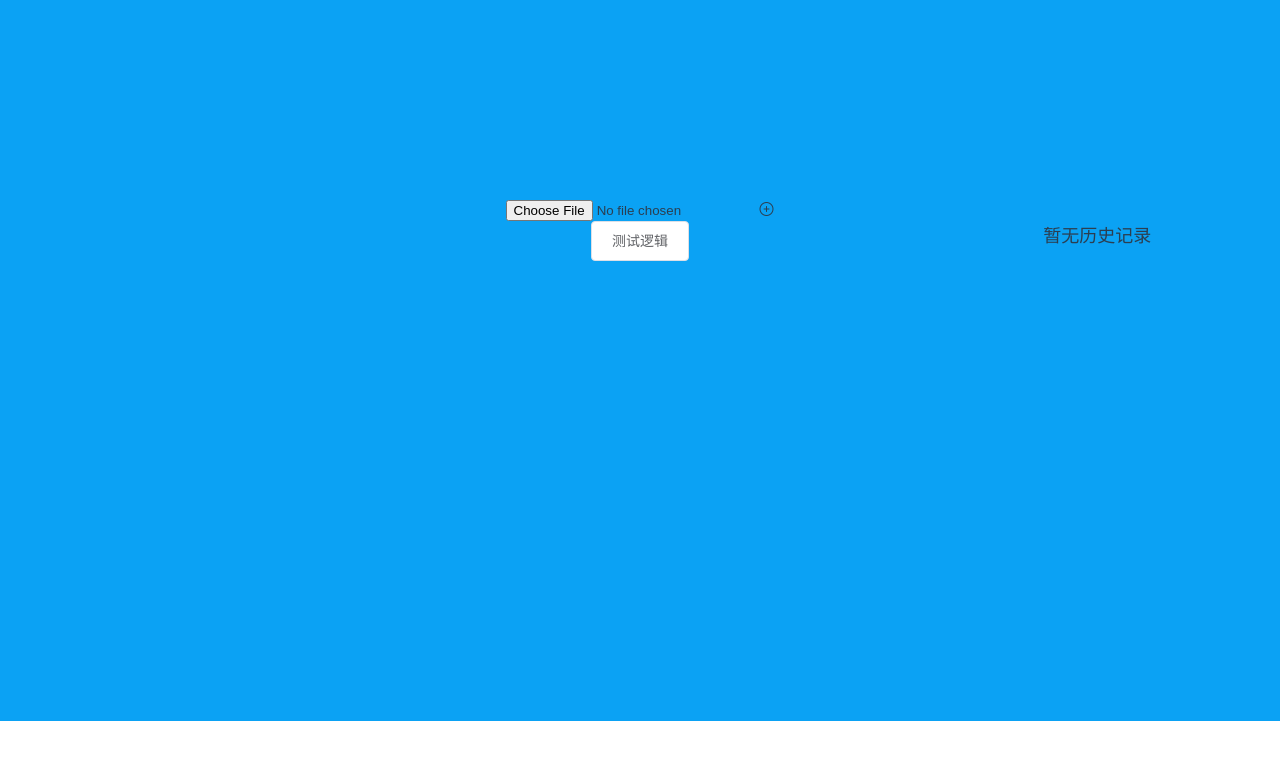
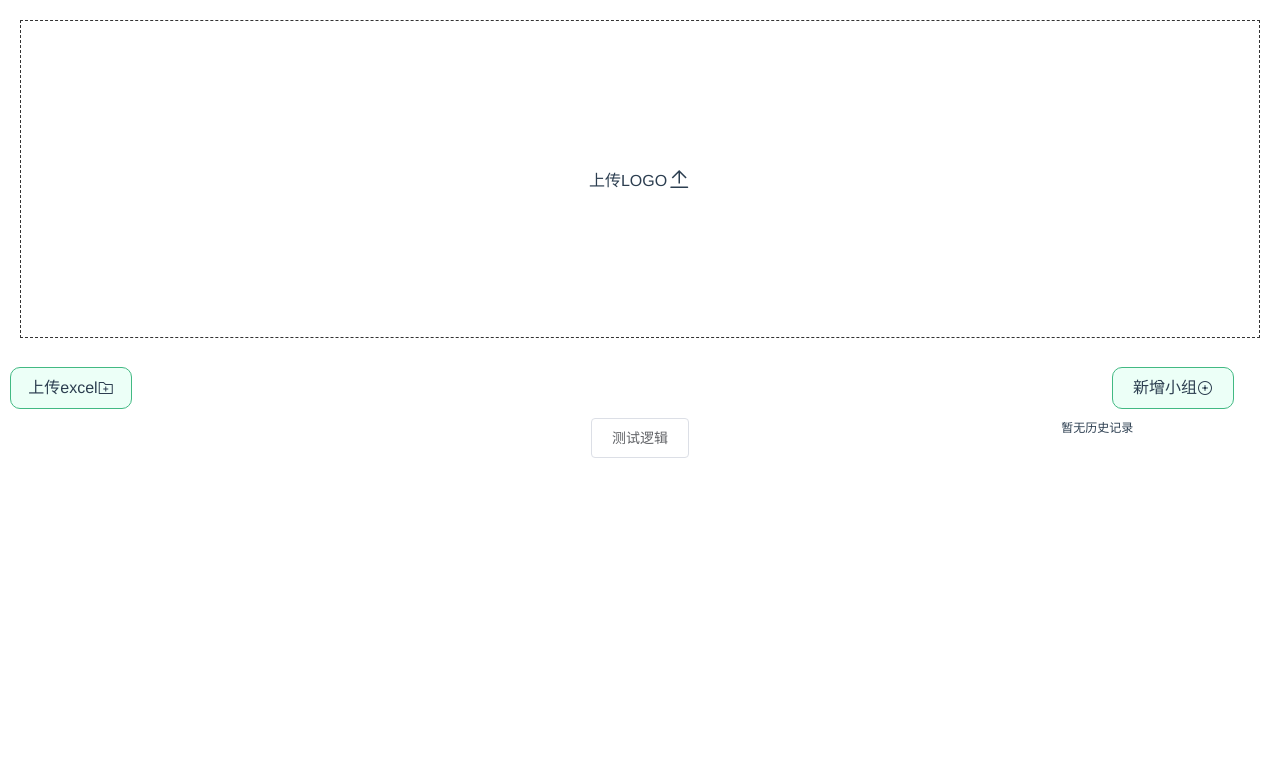
Before and after one commit to Oxygenbottle/electron_rollcall, a Vue app: page /#/home in a window 1280 px wide. Shown: the top 760 px of the page. Built offline with nearby package versions, Linux system fonts and the light colour scheme.

Commit message:
上传代码

```diff
--- a/package.json
+++ b/package.json
@@ -1,5 +1,5 @@
 {
-  "name": "action",
+  "name": "rollname",
   "version": "0.1.0",
   "private": true,
   "main": "main.js",
@@ -15,7 +15,7 @@
   "build": {
     "productName": "点名",
     "appId": "com.o",
-    "copyright": "2022@sentangle",
+    "copyright": "2022@oxygenbottle",
     "directories": {
       "output": "output"
     }
--- a/src/pages/home.vue
+++ b/src/pages/home.vue
@@ -1,16 +1,25 @@
 <template>
   <div class="container hello">
     <div class="top_logo">
-      <img v-if="logo_base64" :src="logo_base64" alt="">
+      <img v-if="logo_base64" class="top_logo_img" :src="logo_base64" alt="">
+      <div v-else class="top_logo_empty">
+        上传LOGO
+        <i class="el-icon-upload2"></i>
+      </div>
       <input id="imgID" class="logo" type="file" @change="getLogo" placeholder="text" autocomplete="off">
     </div>
-    <div>
-      <input type="file" name="file" id="fileId" @change="getFile" />
-      <i class="el-icon-circle-plus-outline" @click="addGroup()"></i>
-      <el-button v-for="(item,index) in rollingList" :key="index" @click="signGroup(item)" :type="item.sign == true?'info':'primary'"
-        :disabled="item.memberList.length==0">
-        {{item.groupName}} -- {{item.sign}}
-      </el-button>
+    <div class="middle_box">
+      <div class="upload_btn">上传excel<i class="el-icon-folder-add"></i>
+        <input type="file" name="file" id="fileId" @change="getFile" />
+      </div>
+      <div class="group_box">
+        <el-button size="small" v-for="(item,index) in rollingList" :key="index" @click="signGroup(item)" :type="item.sign == true?'info':'primary'"
+          :disabled="item.memberList.length==0">
+          {{item.groupName}}
+        </el-button>
+      </div>
+      <div class="add_group">新增小组<i class="el-icon-circle-plus-outline" @click="addGroup()"></i>
+      </div>
     </div>
     <div class="body">
       <div class="left">
@@ -23,7 +32,7 @@
                 <i class="el-icon-delete" @click.stop="deleteGroup(item,index)"></i>
               </div>
             </template>
-            <div>
+            <div class="member-tag">
               <i class="el-icon-circle-plus-outline" @click="addMember(item)"></i>
               <el-tag v-for="(member,memberIndex) in item.memberList" :key="memberIndex" @click="signMember(member)" closable
                 @close="deleteMember(index,member,memberIndex)" :type="member.sign?'info':''">
@@ -38,7 +47,12 @@
       </div>
       <div class="right">
         <div v-if="historyList.length == 0">暂无历史记录</div>
-        <div v-else v-for="(item,index) in historyList" :key="index">{{item}}</div>
+        <div v-else v-for="(item,index) in historyList" :key="index">
+          <i class="el-icon-delete" @click.stop="deleteHistory(item,index)"></i>
+          {{item.time}}
+          {{item.member}}
+        </div>
+        <el-button v-if="historyList.length != 0" size="mini" round @click="clearHistory()">清空历史</el-button>
       </div>
     </div>
   </div>
@@ -60,7 +74,7 @@ export default {
     this.logo_base64 = this.$public.getStorage('logo_base64');
     this.rollingList = this.$public.getStorage('rollingList')
     this.historyList = this.$public.getStorage('historyList') || [];
-    console.log('mounted：this.rollingList', this.rollingList)
+    // console.log('mounted：this.rollingList', this.rollingList)
   },
   methods: {
     // 抽取
@@ -72,7 +86,7 @@ export default {
           return memberlength != 0
         })
         if (residue.length == 0) { // 全部抽完  - 开启新一轮
-          this.$message({ type: 'success', message: '开启新一大轮!' })
+          this.$message({ type: 'info', message: '开启新一大轮!' })
           this.rollingList.forEach(group => {
             group.sign = false;
             group.memberList.forEach(member => {
@@ -82,7 +96,7 @@ export default {
           this.saveRollListData();
         } else {
           this.rollingList.forEach(group => {
-            this.$message({ type: 'success', message: '开启新一小轮!' })
+            this.$message({ type: 'info', message: '开启新一小轮!' })
             if (group.memberList.filter(item => item.sign == false).length != 0) group.sign = false;
           })
         }
@@ -106,6 +120,9 @@ export default {
         let randomMemberIndex = this.getRndInteger(0, signMember.length - 1);
         this.rollingList[realGroupIndex].memberList.forEach(item => {
           if (item.name == signMember[randomMemberIndex].name) { // 抽取成功
+            this.$alert(`${this.rollingList[realGroupIndex].groupName} - ${item.name}`, '本次抽取的是', {
+              confirmButtonText: '确定',
+            });
             item.sign = true;
             this.saveHistory(this.rollingList[realGroupIndex], signMember[randomMemberIndex])
           }
@@ -117,8 +134,7 @@ export default {
     saveHistory(group, member) {
       let time = new Date()
       let now = `${time.getFullYear()}年${time.getMonth() + 1}月${time.getDate()}日 ${time.getHours()}时${time.getMinutes()}分`
-      console.log(now, '抽取的是', group, '组的', member);
-      this.historyList.push(`${now}抽取的是：'${group.groupName}'组的'${member.name}'`)
+      this.historyList.push({ time: now, group: group.groupName, member: member.name })
       this.$public.saveStorage('historyList', this.historyList)
     },
     // 获取本地文件
@@ -244,15 +260,30 @@ export default {
         this.saveRollListData();
       })
     },
+    // 删除历史
+    deleteHistory(item, index) {
+      this.$confirm(`是否确认删除?`, '提示', {
+        confirmButtonText: '确定',
+        cancelButtonText: '取消',
+        center: true
+      }).then(() => {
+        this.historyList.splice(index, 1);
+      })
+    },
     // 保存
     saveRollListData() {
       window.queueMicrotask(() => {
         this.$public.saveStorage('rollingList', this.rollingList);
-        this.$message({
-          type: 'success',
-          message: '操作成功!'
-        });
+        // this.$message({
+        //   type: 'success',
+        //   message: '操作成功!'
+        // });
       })
+    },
+    // 清空历史
+    clearHistory() {
+      this.historyList = [];
+      localStorage.removeItem('historyList');
     },
     // 获取随机
     getRndInteger(min, max) {
@@ -266,12 +297,12 @@ export default {
 <style lang="scss" scoped>
 @media screen and (min-width: 960px) {
   .hello {
-    background-color: $theme-color-blue;
+    // background-color: $theme-color-blue;
   }
 }
 @media screen and (max-width: 960px) {
   .hello {
-    background-color: $theme-color-red;
+    // background-color: $theme-color-red;
   }
 }
 h3 {
@@ -289,22 +320,96 @@ a {
   color: #42b983;
 }
 .container {
+  overflow: hidden;
   .top_logo {
     width: 100vw;
-    height: 200px;
+    height: 28vw;
     // background-color: #42b983;
     overflow: hidden;
     .logo {
       width: 100vw;
-      height: 200px;
+      height: 28vw;
       opacity: 0;
       position: absolute;
       top: 0;
       left: 0;
     }
+    .top_logo_empty {
+      width: calc(100% - 40px);
+      height: calc(100% - 40px);
+      margin: 20px;
+      box-sizing: border-box;
+      border: 1px dashed #333;
+      display: flex;
+      align-items: center;
+      justify-content: center;
+      i {
+        font-size: 24px;
+      }
+    }
+    .top_logo_img {
+      width: 100vw;
+      height: 28vw;
+      object-fit: cover;
+    }
+  }
+  .middle_box {
+    max-width: 100vw;
+    height: 60px;
+    overflow-y: hidden;
+    overflow-x: scroll;
+    display: flex;
+    align-items: center;
+    padding: 0 10px;
+    box-sizing: border-box;
+    .upload_btn {
+      display: flex;
+      width: 120px;
+      height: 40px;
+      line-height: 40px;
+      background-color: #dbffef85;
+      border: 1px solid #42b983;
+      border-radius: 10px;
+      position: relative;
+      align-items: center;
+      justify-content: center;
+      #fileId {
+        width: 100%;
+        height: 100%;
+        position: absolute;
+        opacity: 0;
+        &:hover {
+          cursor: pointer;
+        }
+      }
+    }
+    .group_box {
+      width: calc(100vw - 300px);
+      overflow: scroll;
+      display: inline-block;
+      white-space: nowrap;
+      display: flex;
+      padding: 0 10px;
+      box-sizing: border-box;
+    }
+    .add_group {
+      display: flex;
+      width: 120px;
+      height: 40px;
+      line-height: 40px;
+      background-color: #dbffef85;
+      border: 1px solid #42b983;
+      border-radius: 10px;
+      position: relative;
+      align-items: center;
+      justify-content: center;
+      &:hover {
+        cursor: pointer;
+      }
+    }
   }
   .body {
-    height: calc(100vh - 300px);
+    height: calc(100vh - 28vw - 60px);
     overflow: hidden;
     font-size: 18px;
     display: flex;
@@ -319,6 +424,13 @@ a {
         i:nth-child(1) {
           margin-left: 20px;
         }
+        i:hover {
+          cursor: pointer;
+          color: #42b983;
+        }
+      }
+      .member-tag:hover {
+        cursor: pointer;
       }
     }
     .middle {
@@ -326,6 +438,12 @@ a {
     }
     .right {
       flex: 2;
+      font-size: 12px;
+      overflow-y: scroll;
+      i:hover {
+        cursor: pointer;
+        color: #42b983;
+      }
     }
   }
 }
```
Also changed, not shown: 1 other file (tests, documents, lock files or other folders).
